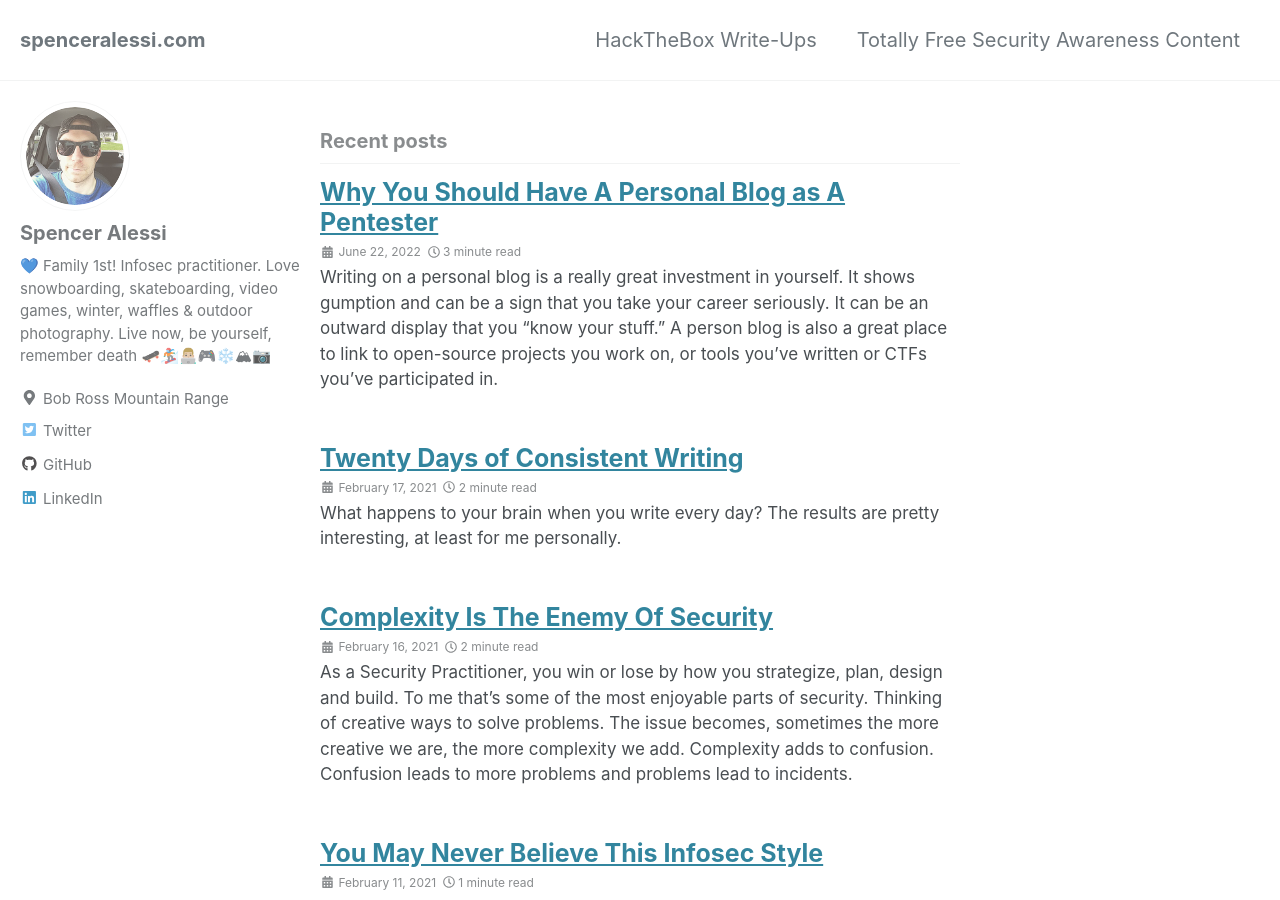
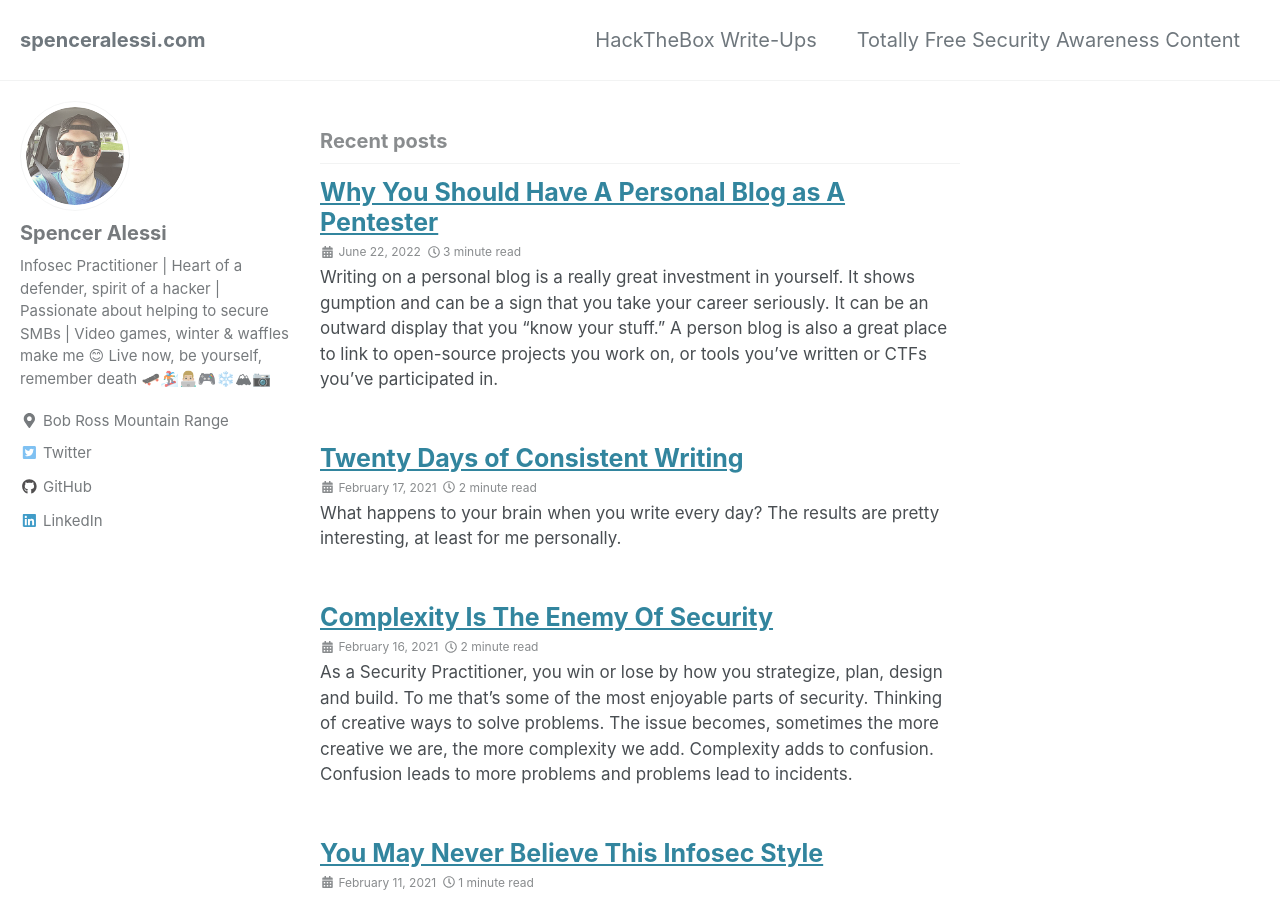
Before and after one commit to techspence/techspence.github.io, a Jekyll site: the page built from index.html, in a window 1280 px wide and 900 px high. Built offline with Jekyll 4.4.1, drawn with Linux system fonts in a browser that asks for light colours; cached includes are drawn as plain includes; the list of posts is cut into pages by our own code.

Commit message:
updated bio

```diff
--- a/_config.yml
+++ b/_config.yml
@@ -19,7 +19,7 @@ locale                   : "en-US"
 title                    : "spenceralessi.com"
 title_separator          : "-"
 name                     : "Spencer Alessi"
-description              : "💙 Family 1st! Infosec practitioner. Love snowboarding, skateboarding, video games, winter, waffles & outdoor photography. Live now, be yourself, remember death 🛹🏂👨🏼‍💻🎮❄️🏔📷"
+description              : "Infosec Practitioner | Heart of a defender, spirit of a hacker | Passionate about helping to secure SMBs | Video games, winter & waffles make me 😊 Live now, be yourself, remember death 🛹🏂👨🏼‍💻🎮❄️🏔📷"
 url                      : "https://techspence.github.io"
 baseurl                  : "" # the subpath of your site, e.g. "/blog"
 repository               : "techspence/techspence.github.io"
@@ -108,7 +108,7 @@ analytics:
 author:
   name             : "Spencer Alessi"
   avatar           : "/assets/img/logo.png"
-  bio              : "💙 Family 1st! Infosec practitioner. Love snowboarding, skateboarding, video games, winter, waffles & outdoor photography. Live now, be yourself, remember death 🛹🏂👨🏼‍💻🎮❄️🏔📷"
+  bio              : "Infosec Practitioner | Heart of a defender, spirit of a hacker | Passionate about helping to secure SMBs | Video games, winter & waffles make me 😊 Live now, be yourself, remember death 🛹🏂👨🏼‍💻🎮❄️🏔📷"
   location         : "Bob Ross Mountain Range"
   #email            : ""
   links:
```
